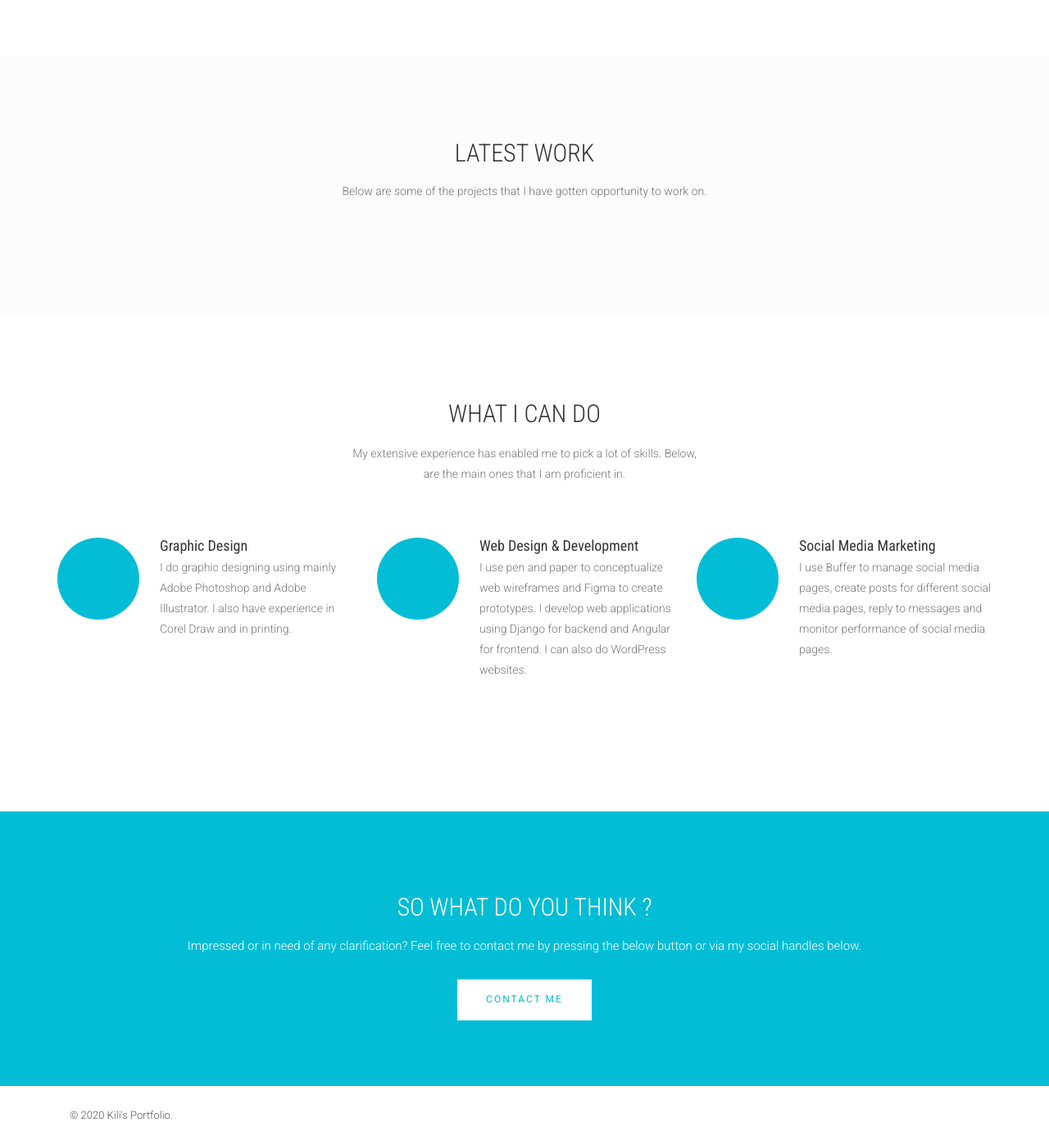
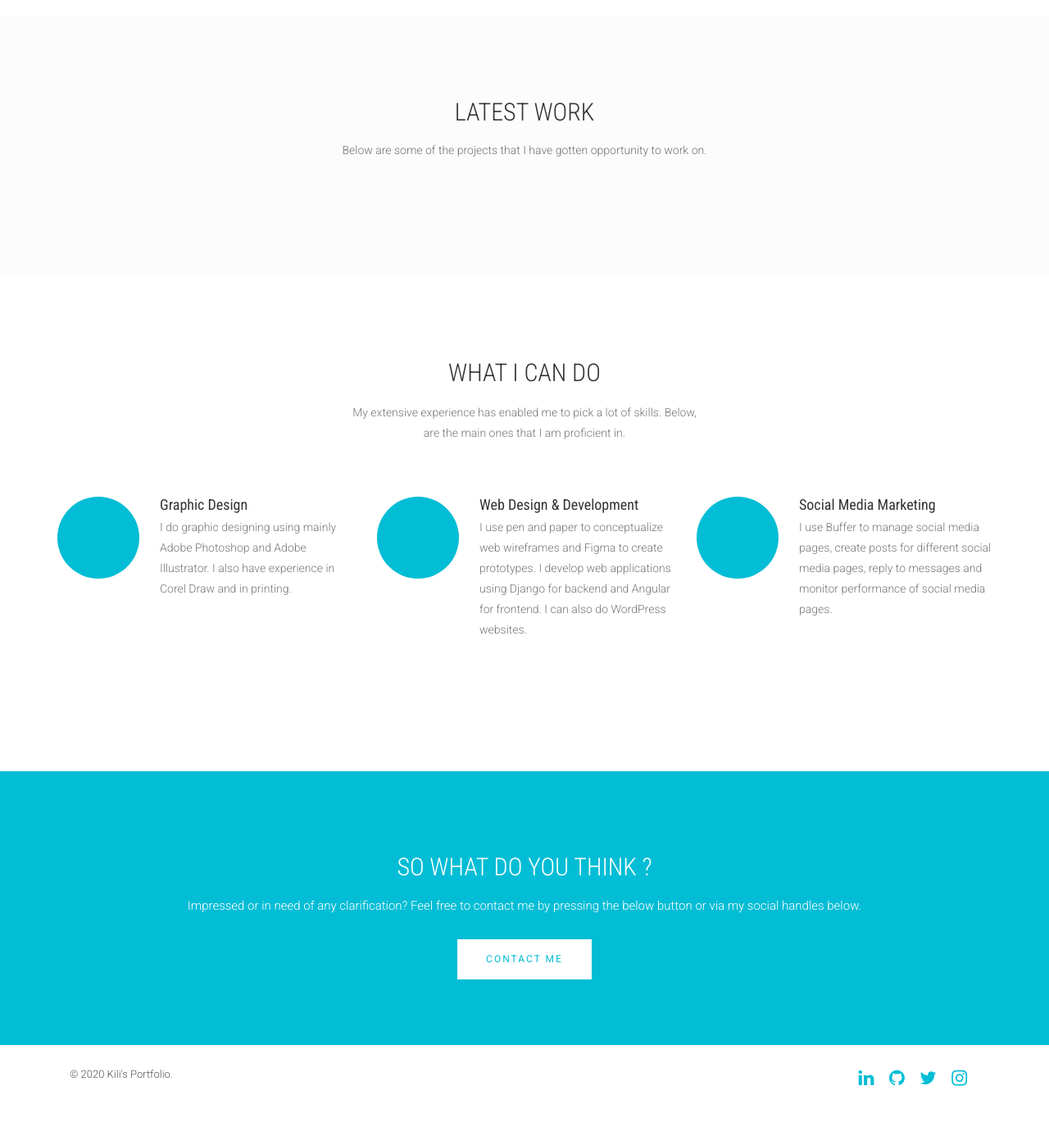
Before and after one commit to kilitasha435/kevin-tasha, a Django app: page / in a window 1280 px wide. Shown: the part 1280-2677 px from the top of the page at 82% size. After the commit the page ends 2605 px from the top, so only its background shows below. Run offline with Django 3.2, Linux system fonts and the light colour scheme; data that the repository does not hold is empty; some libraries are stand-ins or nearby versions; some web fonts are replaced.

Commit message:
added footer

```diff
--- a/porfolio/core/static/css/style.css
+++ b/porfolio/core/static/css/style.css
@@ -105,7 +105,7 @@
 }
 
 .fancybox-next span {
-  background: url("../images/icons/right.png") no-repeat scroll center center #009ee3;
+  background: url("../images/about.jpeg") no-repeat scroll center center #009ee3;
   height: 50px;
   width: 50px;
   right: 0;
@@ -303,9 +303,12 @@
   color: #fff;
   border-bottom: 1px solid rgba(0, 0, 0, 0.1);
 }
+.kili{
+  background-image: url('https://images.pexels.com/photos/1181298/pexels-photo-1181298.jpeg?auto=compress&cs=tinysrgb&dpr=1&w=500');
+}
 
 #hero-area {
-  background: url("../images/slider.jpg") no-repeat 50%;
+  background: url("https://images.pexels.com/photos/1181298/pexels-photo-1181298.jpeg?auto=compress&cs=tinysrgb&dpr=1&w=500") no-repeat 50%;
   background-size: cover;
   background-attachment: fixed;
   padding: 230px 0;
--- a/porfolio/core/templates/base.html
+++ b/porfolio/core/templates/base.html
@@ -13,6 +13,7 @@
     <link rel="stylesheet" href="{% static 'css/owl.theme.css' %}">
     <link rel="stylesheet" href="{% static 'css/jquery.fancybox.css' %}">
     <link rel="stylesheet" href="{% static 'css/style.css' %}">
+    <link rel="stylesheet" href="https://cdnjs.cloudflare.com/ajax/libs/font-awesome/4.7.0/css/font-awesome.min.css">
     {% endblock %}
 </head>
 <body>
--- a/porfolio/core/templates/footer.html
+++ b/porfolio/core/templates/footer.html
@@ -27,17 +27,22 @@
             <ul class="social">
                 <li>
                     <a href="https://www.linkedin.com/feed/?trk=onboarding-landing" class="Linkedin" target="_blank">
-                        <i class="ion-social-linkedin"></i>
+                        <i class="fa fa-linkedin"></i>
                     </a>
                 </li>
                 <li>
                     <a href="https://github.com/kilitasha435" class="Github">
-                        <i class="ion-social-github"></i>
+                        <i class="fa fa-github"></i>
                     </a>
                 </li>
                 <li>
-                    <a href="https://twitter.com/login" class="Twitter" target="_blank">
-                        <i class="ion-social-twitter"></i>
+                    <a href="https://twitter.com" class="Twitter" target="_blank">
+                        <i class="fa fa-twitter"></i>
+                    </a>
+                </li>
+                <li>
+                    <a href="https://instagram.com" class="Instagram" target="_blank">
+                        <i class="fa fa-instagram"></i>
                     </a>
                 </li>
             </ul>
--- a/porfolio/core/templates/index.html
+++ b/porfolio/core/templates/index.html
@@ -3,25 +3,31 @@
 
 {% block content %}
 <!-- Slider -->
-<section id="hero-area">
+<section id="hero-area" class="kili">
     <div class="container">
         <div class="row">
             <div class="col-md-12 text-center">
                 <div class="block wow fadeInUp" data-wow-delay=".3s">
                     <section class="cd-intro">
                         <h1 class="wow fadeInUp animated cd-headline slide" data-wow-delay=".4s">
-                            <span>HI, MY NAME  IS KEVIN KILI & I AM A</span><br>
+                            <span>HI, MY NAME IS KEVIN KILI & I AM A</span><br>
                             <span class="cd-words-wrapper">
                                 <b class="is-visible">DESIGNER</b>
                                 <b>WEB DEVELOPER</b>
                                 <b>ENTERPRENUER</b>
                             </span>
                         </h1>
+                        <!-- <div class="display-4 text-center animated slideInLeft" data-wow-delay=".3s" data-wow-duration="500ms" id="kili">
+                            <img src="{% static 'images/me.JPG' %}" class="img-responsive" alt="" style="text-align: center;border-radius: 50%; width: 30%; height: 30%; ">
+                        </div> -->
                     </section>
                     <h2 class="wow fadeInUp animated" data-wow-delay=".6s">
-                        With 1 year experience, I've occupied many roles including graphic designer,<br> web designer and developer. This site showcases some of my work.
+                        With 1 year experience, I've occupied many roles including graphic designer,<br> web designer
+                        and developer. This site showcases some of my work.
                     </h2>
-                    <a class="btn-lines dark light wow fadeInUp animated smooth-scroll btn btn-default btn-green" data-wow-delay=".9s" href="#works" data-section="#works">View Works</a>
+
+                    <a class="btn-lines dark light wow fadeInUp animated smooth-scroll btn btn-default btn-green"
+                        data-wow-delay=".9s" href="#works" data-section="#works">View Works</a>
                 </div>
             </div>
         </div>
@@ -36,12 +42,15 @@
             <div class="col-md-6 col-sm-6">
                 <div class="block wow fadeInLeft" data-wow-delay=".3s" data-wow-duration="500ms">
                     <h2>ABOUT ME</h2>
-                    <p>I'm a Full Stack Web Developer from Nairobi, Kenya. Am also a freelance graphic designer with extensive experience in the information technology and services industry. I have a knack for user experience and beautiful interfaces with a focus in becoming a fully-fledged Fullstack Developer.</p>
+                    <p>I'm a Full Stack Web Developer from Nairobi, Kenya. Am also a freelance graphic designer with
+                        extensive experience in the information technology and services industry. I have a knack for
+                        user experience and beautiful interfaces with a focus in becoming a fully-fledged Fullstack
+                        Developer.</p>
                 </div>
             </div>
             <div class="col-md-6 col-sm-6">
-                <div class="block wow fadeInRight" data-wow-delay=".3s" data-wow-duration="500ms">
-                    <img src="{% static 'images/about.jpeg' %}" class="img-responsive" alt="">
+                <div class="display-4 text-center animated slideInRight" data-wow-delay=".3s" data-wow-duration="500ms">
+                    <img src="{% static 'images/me.JPG' %}" class="img-responsive" alt="">
                 </div>
             </div>
         </div>
@@ -54,7 +63,8 @@
     <div class="container">
         <div class="section-heading">
             <h1 class="title wow fadeInDown" data-wow-delay=".3s">Latest Work</h1>
-            <p class="wow fadeInDown" data-wow-delay=".5s">Below are some of the projects that I have gotten opportunity to work on.</p>
+            <p class="wow fadeInDown" data-wow-delay=".5s">Below are some of the projects that I have gotten opportunity
+                to work on.</p>
         </div>
         <div class="row">
             {% for project in projects %}
@@ -91,7 +101,8 @@
         <div class="section-heading">
             <h1 class="title wow fadeInDown" data-wow-delay=".3s">What I Can Do</h1>
             <p class="wow fadeInDown" data-wow-delay=".5s">
-                My extensive experience has enabled me to pick a lot of skills. Below,<br> are the main ones that I am proficient in.
+                My extensive experience has enabled me to pick a lot of skills. Below,<br> are the main ones that I am
+                proficient in.
             </p>
         </div>
         <div class="row">
@@ -104,7 +115,8 @@
                     </div>
                     <div class="media-body">
                         <h4 class="media-heading">Graphic Design</h4>
-                        <p>I do graphic designing using mainly Adobe Photoshop and Adobe Illustrator. I also have experience in Corel Draw and in printing.</p>
+                        <p>I do graphic designing using mainly Adobe Photoshop and Adobe Illustrator. I also have
+                            experience in Corel Draw and in printing.</p>
                     </div>
                 </div>
             </div>
@@ -117,7 +129,9 @@
                     </div>
                     <div class="media-body">
                         <h4 class="media-heading">Web Design & Development</h4>
-                        <p>I use pen and paper to conceptualize web wireframes and Figma to create prototypes. I develop web applications using Django for backend and Angular for frontend. I can also do WordPress websites.</p>
+                        <p>I use pen and paper to conceptualize web wireframes and Figma to create prototypes. I develop
+                            web applications using Django for backend and Angular for frontend. I can also do WordPress
+                            websites.</p>
                     </div>
                 </div>
             </div>
@@ -130,7 +144,8 @@
                     </div>
                     <div class="media-body">
                         <h4 class="media-heading">Social Media Marketing</h4>
-                        <p>I use Buffer to manage social media pages, create posts for different social media pages, reply to messages and monitor performance of social media pages.</p>
+                        <p>I use Buffer to manage social media pages, create posts for different social media pages,
+                            reply to messages and monitor performance of social media pages.</p>
                     </div>
                 </div>
             </div>
```
Also changed, not shown: porfolio/media/project_images/Screenshot_from_2020-06-18_08-34-44.png (added), porfolio/media/project_images/Screenshot_from_2020-06-18_08-37-07.png (added), 1 other file.
